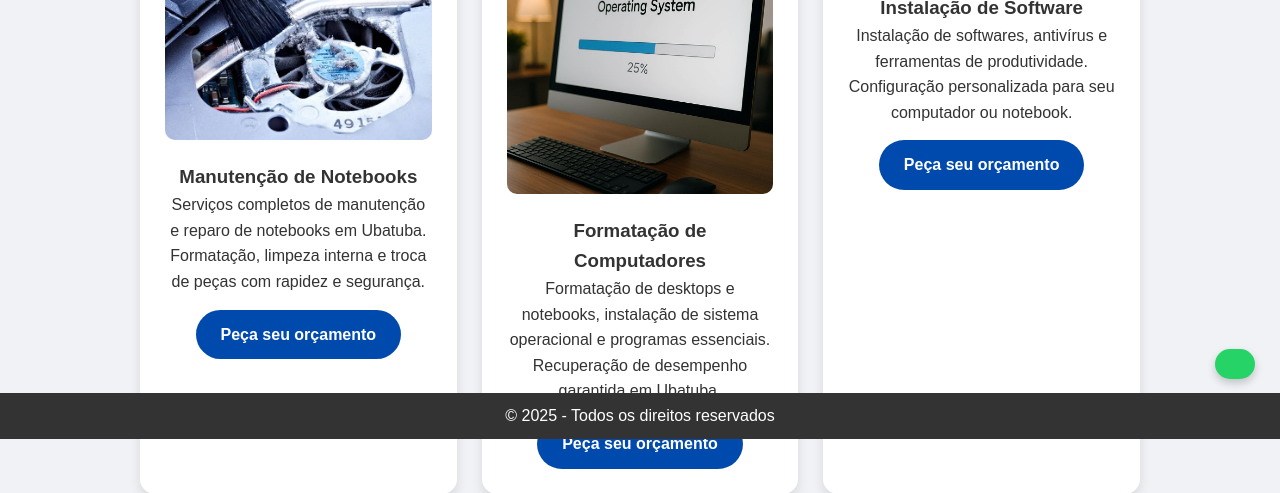
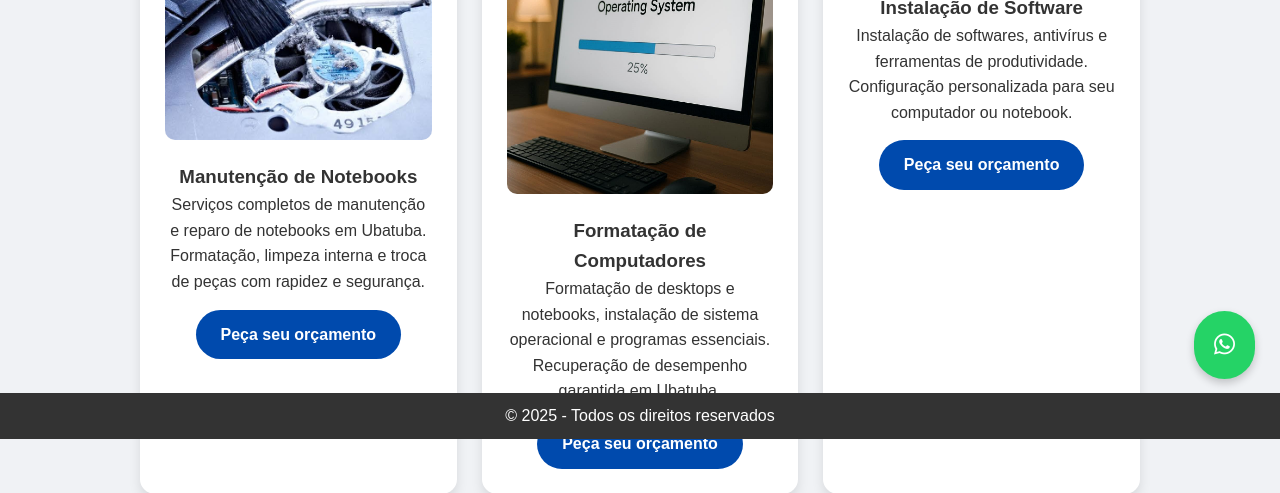
Before and after one commit to regisinformatica/Site, a plain HTML site: page servicos.html in a window 1280 px wide. Shown: the part 361-854 px from the top of the page. Drawn offline with nearby package versions, Linux system fonts and the light colour scheme.

Commit message:
Add files via upload

```diff
--- a/servicos.html
+++ b/servicos.html
@@ -5,7 +5,8 @@
 <meta name="viewport" content="width=device-width, initial-scale=1.0">
 <title>Serviços - Técnico de Informática em Ubatuba</title>
 <meta name="description" content="Serviços de manutenção, formatação, instalação de software e recuperação de dados em Ubatuba. Técnico de informática profissional e confiável.">
-
+<link rel="stylesheet" href="https://cdnjs.cloudflare.com/ajax/libs/font-awesome/6.4.0/css/all.min.css">
+<link href="https://cdn.jsdelivr.net/npm/aos@2.3.4/dist/aos.css" rel="stylesheet">
 <!-- Google Analytics -->
 <script async src="https://www.googletagmanager.com/gtag/js?id=G-4BQRHMCJQE"></script>
 <script>
```
